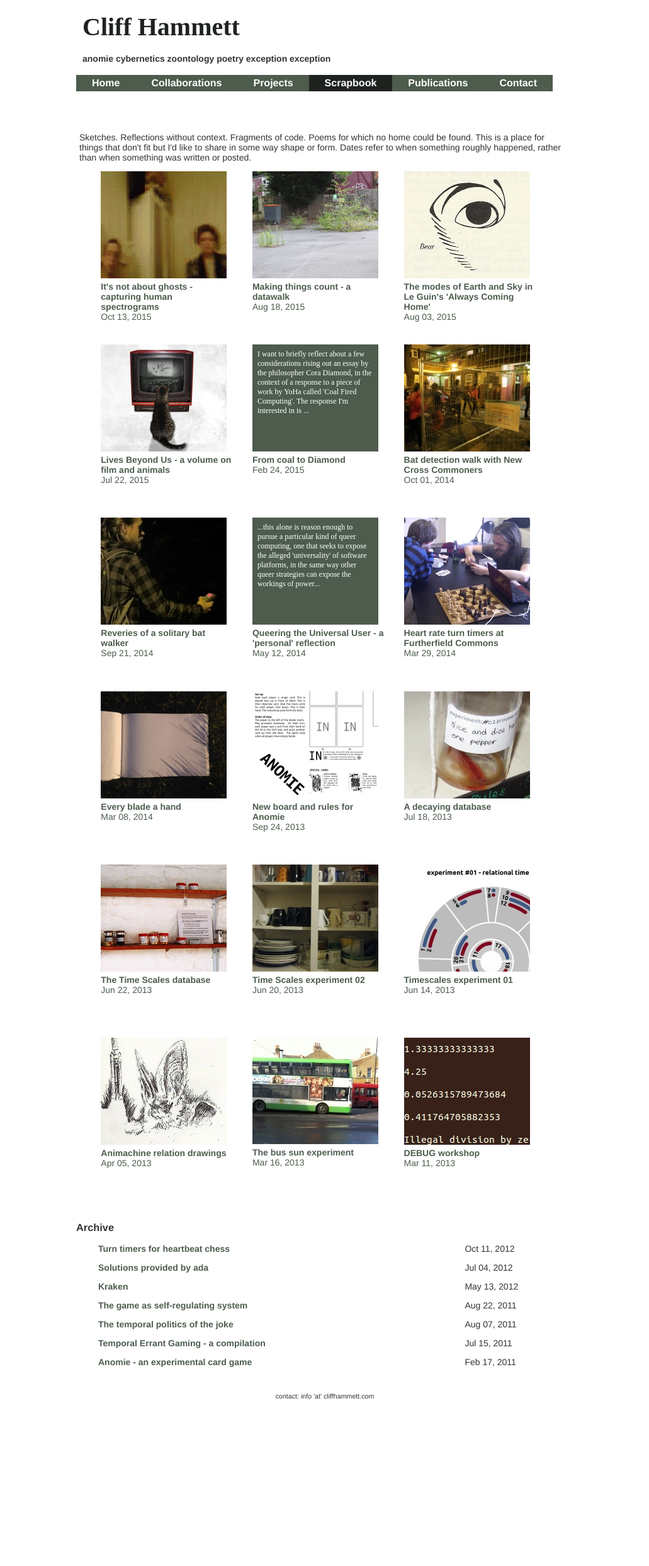
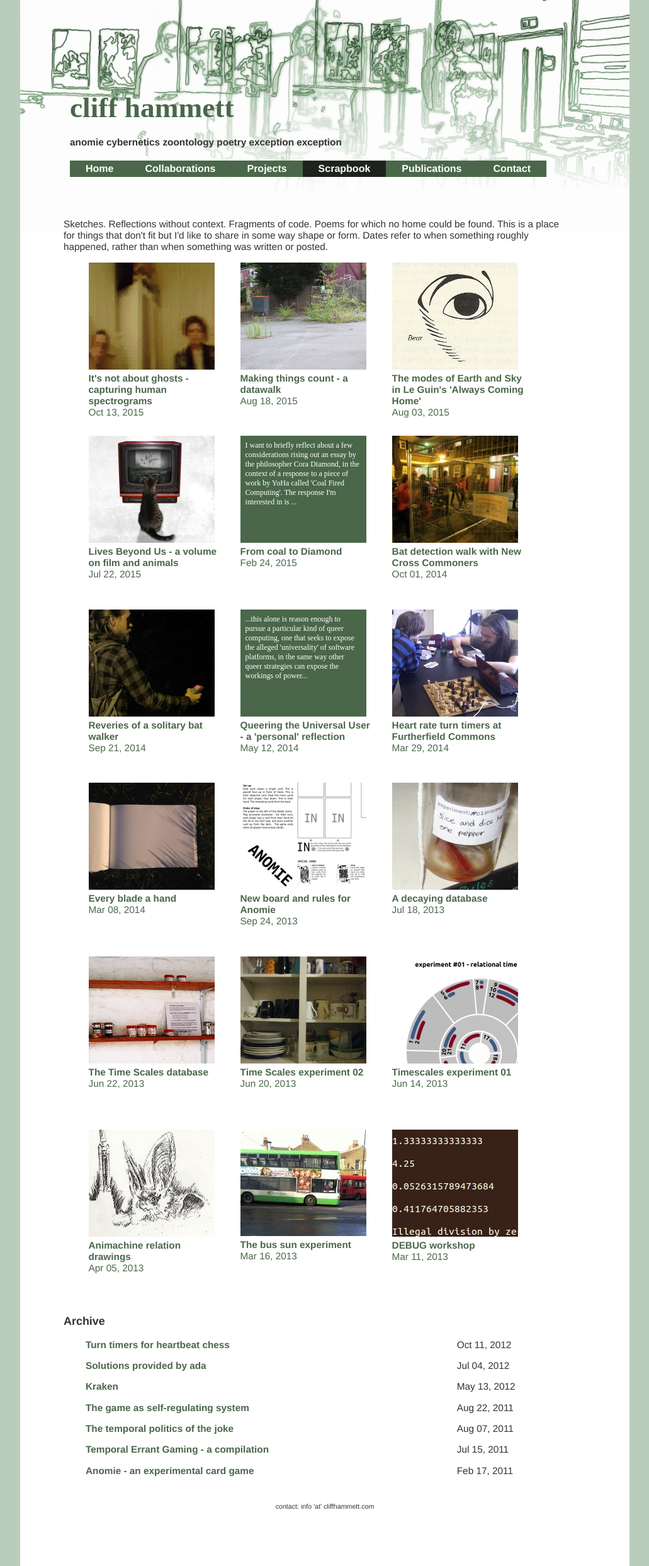
Before and after one commit to dentalplan/dentalplan.github.io, a Jekyll site: the page built from scrapbook/index.html, in a window 1280 px wide. Shown: the whole page at 63% size, without its empty margins (124-1155 px from the left). Built offline with Jekyll 4.4.1, drawn with Linux system fonts in a browser that asks for light colours; before the commit the page ends 2249 px from its top, so only the background shows below that.

Commit message:
updating style

```diff
--- a/_config.yml
+++ b/_config.yml
@@ -1,11 +1,11 @@
 # Name of your blog (this will show up at the top of your page and in the RSS feed)
-name: Cliff Hammett
+name: cliff hammett
 
 # Short description (goes below the title; it will also be used in the RSS feed)
 description: anomie cybernetics zoontology poetry exception exception
 
 # Your name, as you want it to appear underneath each post and in the footer
-author: Cliff Hammett
+author: cliff hammett
 
 # Your email if you want it to be linked on the contact page
 author_email: you@example.com
--- a/style.css
+++ b/style.css
@@ -1,5 +1,7 @@
 body {
-    font-size: 10.5pt;
+/*    background-color: #9eb99e;*/
+    background-color: #bacdba;
+    font-size: 11.5pt;
     font-family: Helvetica, Arial, SunSans-Regular, Sans-Serif;
     color:#333333;
     margin-left: 5%;
@@ -9,16 +11,22 @@ body {
 /*  background: white url(/resources/img/header_test.png) center no-repeat;*/
 }
 
-hgroup h1>a {
-    font-size: 30pt;
-    font-family: Gill-Sans;
-    color: #1F231F;
+hgroup h1>a,  hgroup h1>a:visited, hgroup h1>a:active{
+    font-size: 34pt;
+    font-family: Gill-Sans, serif;
+    color:  #4a674a;
+/*    color: #1F231F;*/
     text-decoration: none;
-    padding-bottom: 0px;
+    padding-top: 40px;
+    padding-bottom: 5px;
 }
 
+hgroup h1>a:hover {
+    color: #1F231F;
+}
 hgroup{
 	margin-left: 10px;
+    padding-top: 7.5%;
 }
 
 body>header h4 {
@@ -44,12 +52,20 @@ poem p.indent02{
 
 /*overal Wrapper for website*/
 wrapper{
-	display:block;
-	background-color: white;
-	max-width: 800px;
-	min-width: 200px;
+    background-image: url("/resources/img/siteheader1.png");
+    background-repeat: no-repeat;
+    background-size: 100%;
+/*    background-position: right top;*/
+    background-attachment: scroll;
+    display:block;
+    background-color: white;
+    max-width: 840px;
+    min-width: 200px;
+    padding: 5%;
+
     margin-left:auto;
     margin-right:auto;
+    margin-top: 0;
 }
 
 header{
@@ -59,7 +75,7 @@ header{
     min-width: 200px;
     padding-left: 5px;
     padding-right: 5px;
-    background-color:white;
+/*    background-color:white;*/
     padding-bottom: 0.5px;
 
 }
@@ -141,12 +157,12 @@ a:visited{
 }
 
 a:hover {
-    color: #4D5C4D;
+    color: #4a674a;
 }
 
 main {
 
-	background-color:white;
+/*	background-color:white;*/
 	min-width: 200px;
 	max-width: 800px;
 	min-height: 600px;
@@ -159,7 +175,7 @@ main {
 }
 
 nav table{
-	background-color: #4D5C4D;
+	background-color: #4a674a;
 	margin: 0,0,0,0;
 	padding: 0;
 	border: none;
@@ -183,7 +199,8 @@ nav {
 /*	margin-bottom: 10px;*/
 /*	min-width: 150px;*/
 	display: block;
-	margin-left:0px;
+	margin-left: auto;
+	margin-right: auto;
     	padding-left:0px;
 }
 
@@ -206,7 +223,7 @@ nav a:active{
     padding-bottom:4px;
     font-weight:bold;
     color: white;
-/*  background-color: #4D5C4D;*/
+/*  background-color: #4a674a;*/
     background-color: transparent;
     text-decoration: none;
 }
@@ -232,9 +249,9 @@ body#contact a#connav {
 body#Collaborations-post a#collabnav,
 body#Scrap-post a#scrapnav,
 body#Complete-Projects-post a#projectnav,
-body#Ongoing-Projects-post a#projectnav{
-    background-color: white;
+body#Ongoing-Projects-post a#projectnav {
     color: #1F231F;
+    background-color: white;/
 }
 
 
@@ -255,7 +272,9 @@ subfooter{
 
 
 article {
-    margin: 5px;
+   /* margin: 5px;*/
+    margin-left: auto;
+    margin-right: auto;
     margin-top: 0px;
     min-width: 200px;
 }
@@ -318,7 +337,7 @@ scrap{
 	margin-left: 20px;
 	margin-right: 20px;
 	height: 260px;
-	background-color:white;
+/*	background-color:white;*/
 }
 
 scrap a,
@@ -339,7 +358,7 @@ scrap img{
 scrap a,
 scrap a:visited,
 scrap a:active {
-	color: #4D5C4D;
+	color: #4a674a;
 }
 
 scrap a:hover{
@@ -347,7 +366,7 @@ scrap a:hover{
 }
 
 scrap table{
-    	background-color: #4D5C4D;
+    	background-color: #4a674a;
 	table-layout: fixed;
 	margin-bottom: 5px;
 }
@@ -396,7 +415,7 @@ archve .date{
 archive a,
 archive a:visited,
 archive a:active {
-	color: #4D5C4D;
+	color: #4a674a;
 }
 
 archive a:hover{
@@ -412,7 +431,7 @@ collab a,
 collab a:visited,
 collab a:active{
     color: white;
-    background-color: #4D5C4D;
+    background-color: #4a674a;
     text-decoration: none;
 }
 
@@ -439,7 +458,7 @@ project{
 	padding:0px;
 	margin-bottom: 2%;
 	height: 160px;
-	background-color:white;
+/*	background-color:white;*/
 }
 
 project a,
@@ -447,7 +466,7 @@ project a:visited,
 project a:active{
 	color: white;
 	font-size: 10pt;
-	background-color: #4D5C4D;
+	background-color: #4a674a;
 	text-decoration: none;
 	padding 2px;
 }
@@ -484,7 +503,7 @@ other-project{
 	width:175px;
 	margin-bottom: 2%;
 	height: 240px;
-	background-color:white;
+/*	background-color:white;*/
 }
 
 other-project a,
@@ -502,7 +521,7 @@ other-project img{
 }
 
 other-project a:hover{
-	color: #4D5C4D;
+	color: #4a674a;
 }
 
 other project table{
```
Also changed, not shown: resources/img/siteheader1.png (added).
